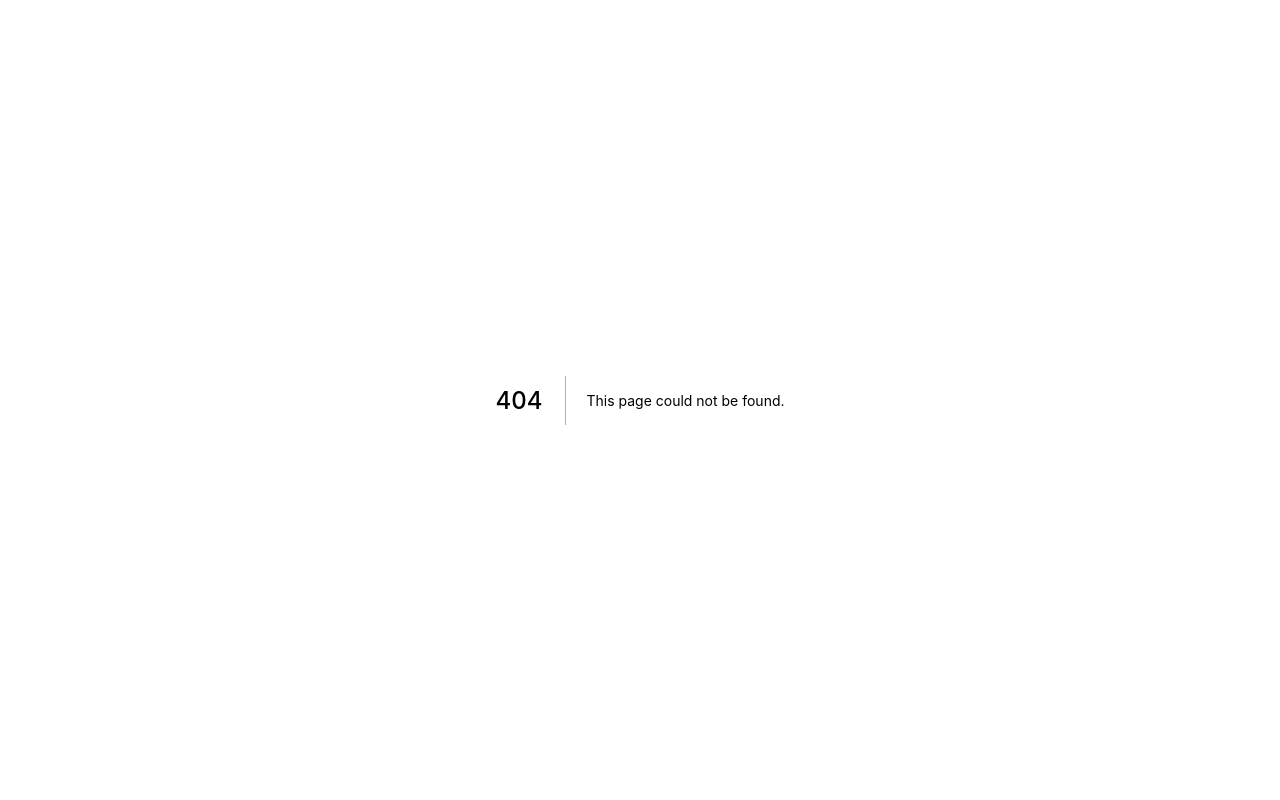
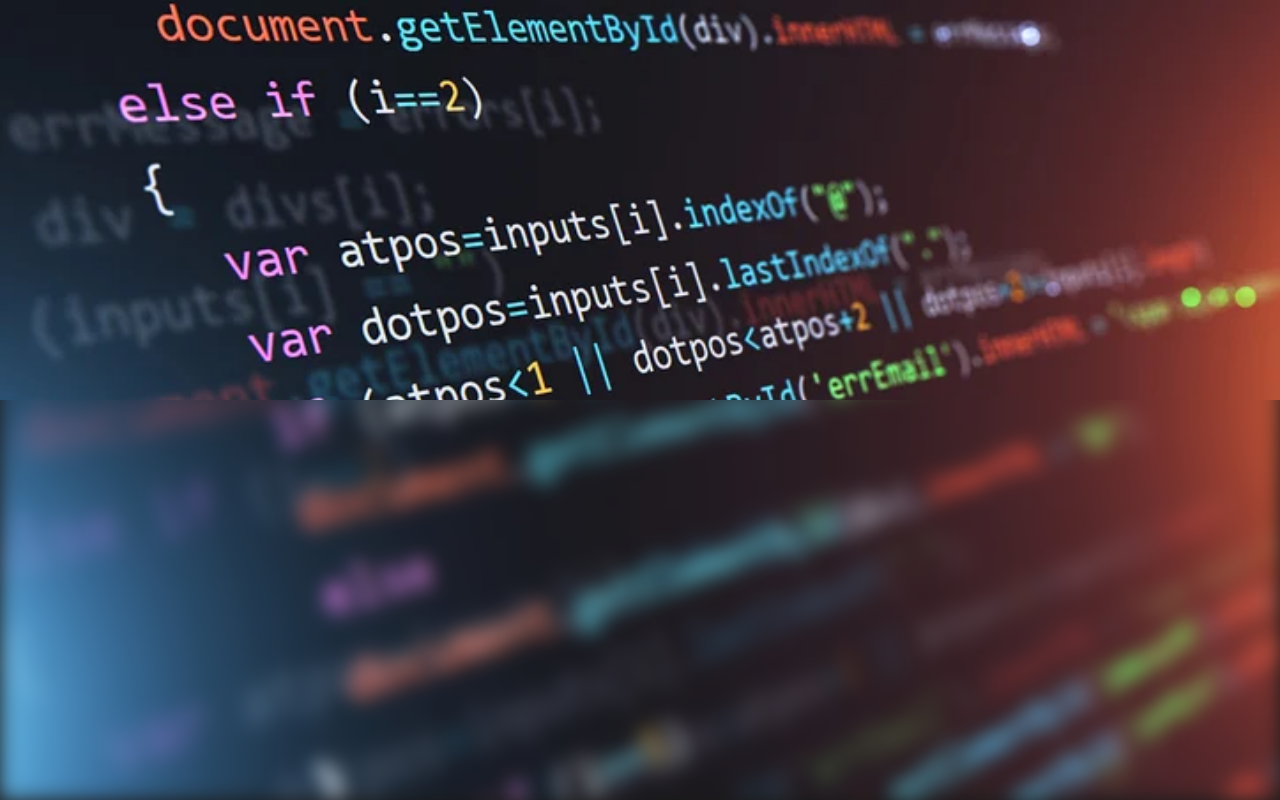
Before and after one commit to JairoRojasJR/portafolio_nodejs_frontend, a Next.js app: page /components/background in a window 1280 px wide. Before the commit this address had no page. Built offline with nearby package versions, Linux system fonts and the light colour scheme.

Commit message:
Implementacion del background

```diff
--- /dev/null
+++ b/pages/components/background.js
@@ -0,0 +1,23 @@
+import Image from 'next/image'
+
+export default function Background() {
+	return (
+		<div className='background-container'>
+			<div className='background background_noblur'>
+				<div className='noblur-container'>
+				<Image
+					src='/images/codigo_image.png'
+					className='background_image'
+					layout='fill' />
+
+				</div>
+			</div>
+			<div className='background background_blur'>
+				<Image
+					src='/images/codigo_image.png'
+					className='background_image'
+					layout='fill' />
+			</div>
+		</div>
+	)
+}
--- a/styles/globals.css
+++ b/styles/globals.css
@@ -1,9 +1,14 @@
+:root {
+  --primary-color: #1b1b1b;
+}
+
 html,
 body {
   padding: 0;
   margin: 0;
   font-family: -apple-system, BlinkMacSystemFont, Segoe UI, Roboto, Oxygen,
     Ubuntu, Cantarell, Fira Sans, Droid Sans, Helvetica Neue, sans-serif;
+  background-color: var(--primary-color);
 }
 
 a {
@@ -15,12 +20,45 @@
   box-sizing: border-box;
 }
 
-@media (prefers-color-scheme: dark) {
-  html {
-    color-scheme: dark;
-  }
-  body {
-    color: white;
-    background: black;
-  }
+.home {
+  width: 100%;
+  height: 100%;
+  display: flex;
+  flex-direction: column;
 }
+
+.background-container {
+  position: fixed;
+  width: 100%;
+  height: 100%;
+}
+
+.background {
+  position: fixed;
+  width: 100%;
+  overflow: hidden;
+  top: 0;
+}
+
+.background_noblur {
+  height: 50%;
+  z-index: 100;
+}
+
+.background_blur {
+  height: 100%;
+}
+
+.noblur-container {
+  position: relative;
+  height: 100vh;
+}
+
+.background_image {
+  object-fit: cover;
+  object-position: top;
+}
+
+.background_blur .background_image {
+  filter: blur(10px);
+}
```
Also changed, not shown: pages/index.js (+3 -63 lines), public/images/codigo_image.png (added).
